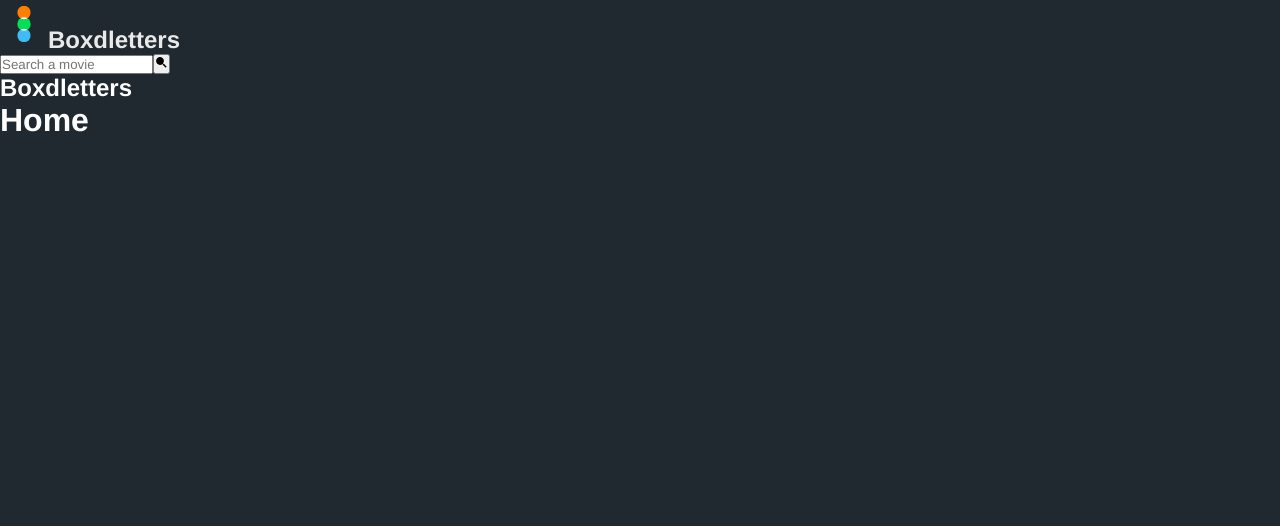
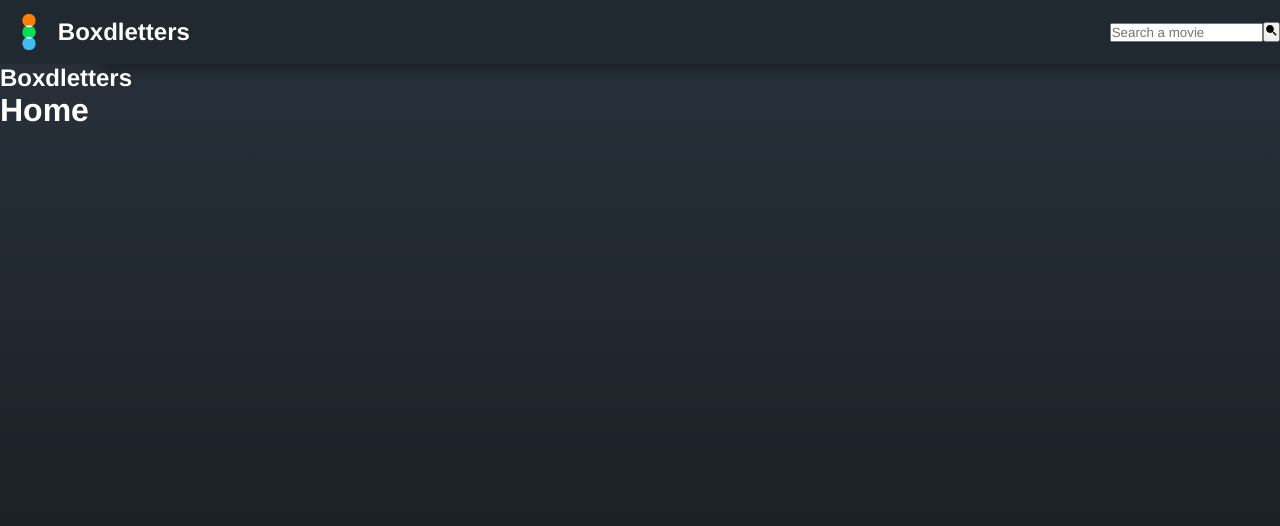
Before and after one commit to bisaio/boxdletters-project, a React (Vite) app in the folder boxdletters/: page / in a window 1280 px wide. Shown: the top 526 px of the page. Built offline with nearby package versions, Linux system fonts and the light colour scheme.

Commit message:
ajustando css principal

```diff
--- a/boxdletters/src/components/layout/Navbar.module.css
+++ b/boxdletters/src/components/layout/Navbar.module.css
@@ -1,6 +1,24 @@
+.navbar {
+    display: flex;
+    justify-content: space-between;
+    align-items: center;
+    background-color: #202830;
+    box-shadow: 100px 5px 15px #00000063;
+    height: 4em;
+}
+
+.navbar a {
+    display: flex;
+    align-items: center;
+    gap: 5px;
+}
+
+.navbar img {
+    margin-left: 0.2em;
+    font-size: 1.5em;
+}
+
 .logo {
-    justify-content: center;
-    align-items: center;
     width: 2em;
     transform: rotate(90deg);
 }
--- a/boxdletters/src/components/layout/Navbar.tsx
+++ b/boxdletters/src/components/layout/Navbar.tsx
@@ -4,8 +4,12 @@ import { Link } from "react-router-dom";
 
 export default function Navbar() {
     return (
-        <nav id="navbar">
-            <h2><Link to="/"><img className={styles.logo} src='/img/letterboxd-decal-dots-neg-rgb.svg' />Boxdletters</Link></h2>
+        <nav className={styles.navbar} id="navbar">
+            <Link to="/">
+                <img className={styles.logo} src='/img/letterboxd-decal-dots-neg-rgb.svg' />
+                <h2>Boxdletters</h2>
+            </Link>
+
             <form>
                 <input type="text" placeholder="Search a movie" />
                 <button type="submit"><BiSolidSearchAlt2 /></button>
--- a/boxdletters/src/index.css
+++ b/boxdletters/src/index.css
@@ -6,7 +6,9 @@
 }
 
 body {
-    background-color: #202830;
+    background-image: linear-gradient(to top, #14181C, #28313a 97%);
+    background-attachment: fixed;
+    min-height: 100vh;
     color: #FFF
 }
 
```
